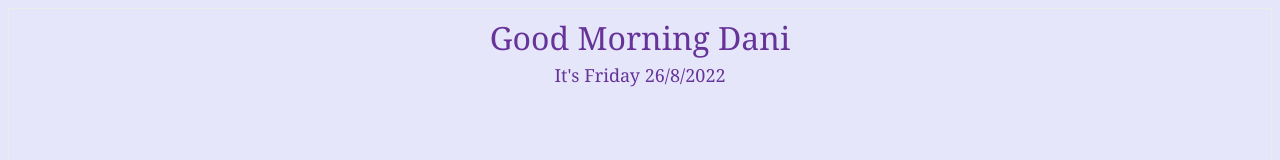
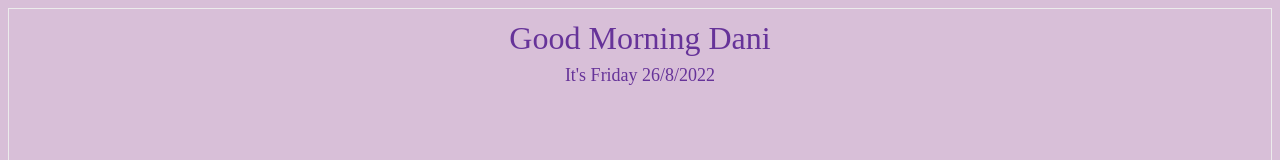
Before and after one commit to daniiiiiiiiiiiiiiiiiiiiiiiii/notion, a plain HTML site: page index.html in a window 1280 px wide. Shown: the top 160 px of the page. Drawn offline with Linux system fonts and the light colour scheme.

Commit message:
Update index.html

```diff
--- a/index.html
+++ b/index.html
@@ -3,7 +3,7 @@
     <title>Greeting Message</title>
     <style>
 #lbl {
-    font-family: georgia;
+    font-family: tohama;
     font-size: xx-large;
     color: #663399;
     padding: 5px;
@@ -18,7 +18,7 @@
     font-size:large;
 }
 body{
-    background-color: lavender;
+    background-color: #d8bfd8;
 }
     </style>
 </head>
```
